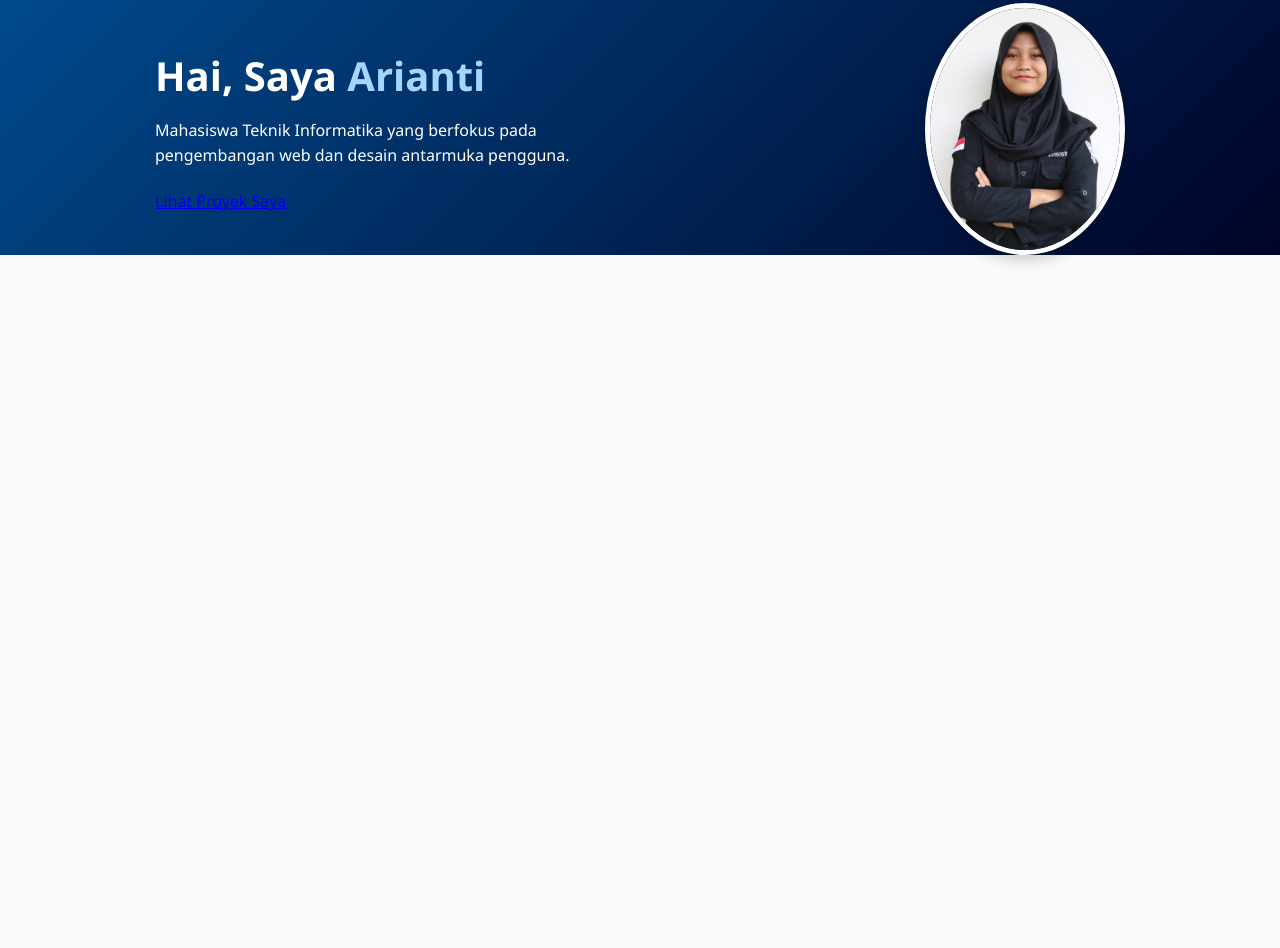
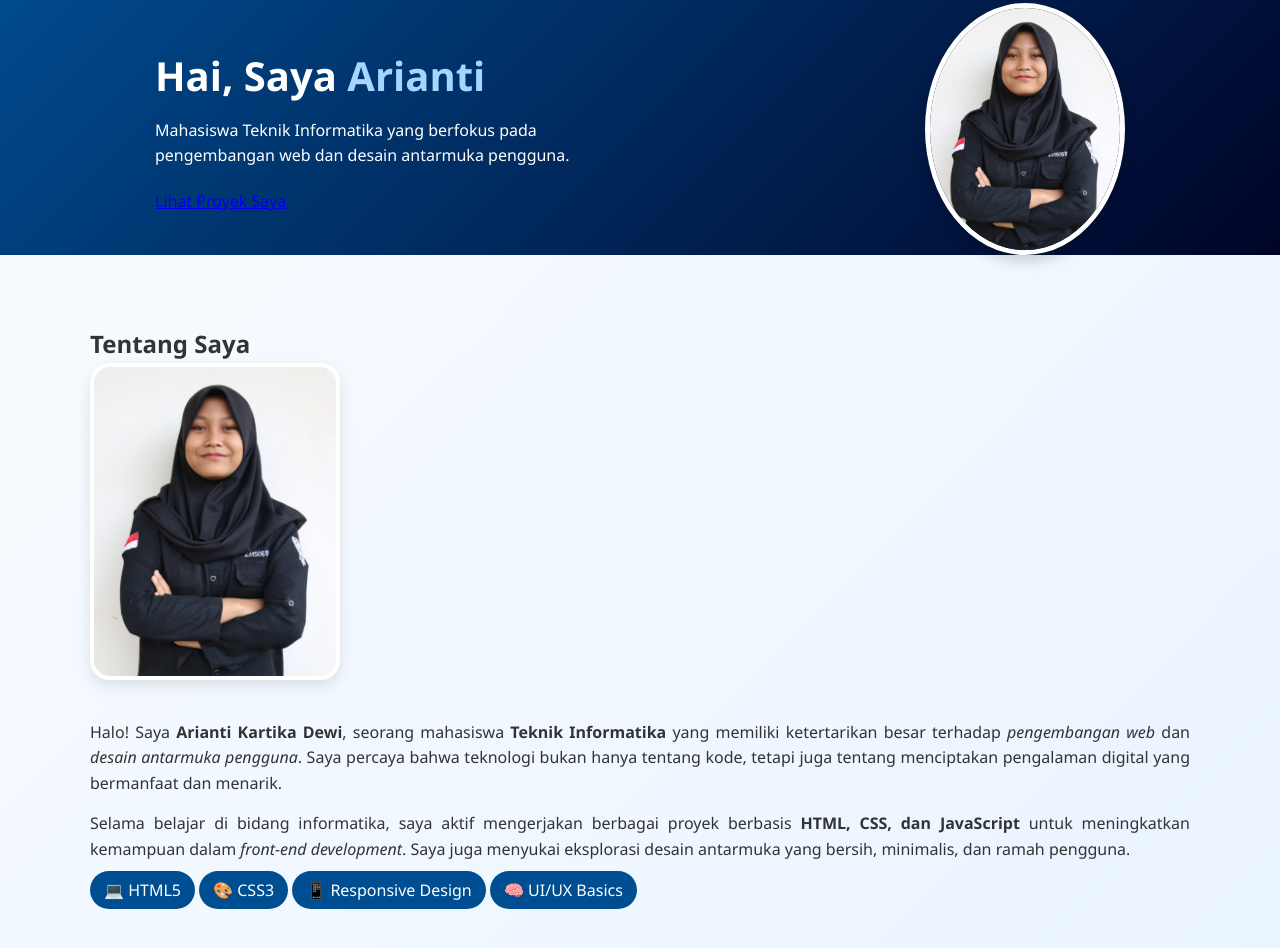
Before and after one commit to AriantiKartika/Prakikum-Pemweb-Judul2, a plain HTML site: page index.html in a window 1280 px wide. Shown: the part 158-1106 px from the top of the page. Before the commit the page ends 800 px from the top, so only its background shows below. Drawn offline with Linux system fonts and the light colour scheme.

Commit message:
Add About section with description and skills list

```diff
--- a/index.html
+++ b/index.html
@@ -36,5 +36,30 @@
     </div>
     <div class="wave"></div>
   </section>
+
+  <!-- ABOUT -->
+<section id="tentang" class="section about">
+  <div class="container">
+    <h2 class="section-title">Tentang Saya</h2>
+    <div class="about-wrapper">
+      <div class="about-photo">
+        <img src="foto arianti.jpeg" alt="Foto Arianti">
+      </div>
+      <div class="about-content">
+        <p>Halo! Saya <strong class="highlight">Arianti Kartika Dewi</strong>, seorang mahasiswa <strong>Teknik Informatika</strong> yang memiliki ketertarikan besar terhadap <em>pengembangan web</em> dan <em>desain antarmuka pengguna</em>. Saya percaya bahwa teknologi bukan hanya tentang kode, tetapi juga tentang menciptakan pengalaman digital yang bermanfaat dan menarik.</p>
+
+        <p>Selama belajar di bidang informatika, saya aktif mengerjakan berbagai proyek berbasis <strong>HTML, CSS, dan JavaScript</strong> untuk meningkatkan kemampuan dalam <em>front-end development</em>. Saya juga menyukai eksplorasi desain antarmuka yang bersih, minimalis, dan ramah pengguna.</p>
+
+        <div class="skills-list">
+          <span>💻 HTML5</span>
+          <span>🎨 CSS3</span>
+          <span>📱 Responsive Design</span>
+          <span>🧠 UI/UX Basics</span>
+        </div>
+      </div>
+    </div>
+  </div>
+</section>
+
 </body>
 </html>
--- a/style.css
+++ b/style.css
@@ -103,3 +103,34 @@ img {
   border: 5px solid #fff;
   box-shadow: 0 5px 15px rgba(0,0,0,0.2);
 }
+
+.about {
+  background: linear-gradient(135deg, #f7fbff, #eaf4ff);
+  padding: 70px 0;
+}
+
+.about-wrapper {
+  display: flex;
+  flex-wrap: wrap;
+  align-items: center;
+  gap: 40px;
+}
+
+.about-photo img {
+  width: 250px;
+  border-radius: 20px;
+  box-shadow: 0 6px 15px rgba(0,0,0,0.1);
+  border: 4px solid #fff;
+}
+
+.about-content p {
+  margin-bottom: 15px;
+  text-align: justify;
+}
+
+.skills-list span {
+  background: #004e92;
+  color: #fff;
+  padding: 8px 14px;
+  border-radius: 20px;
+}
```
